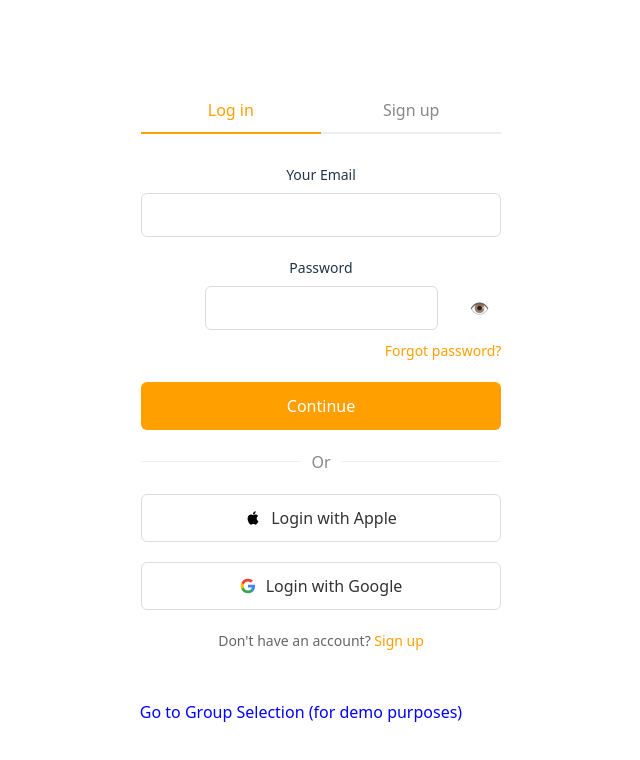
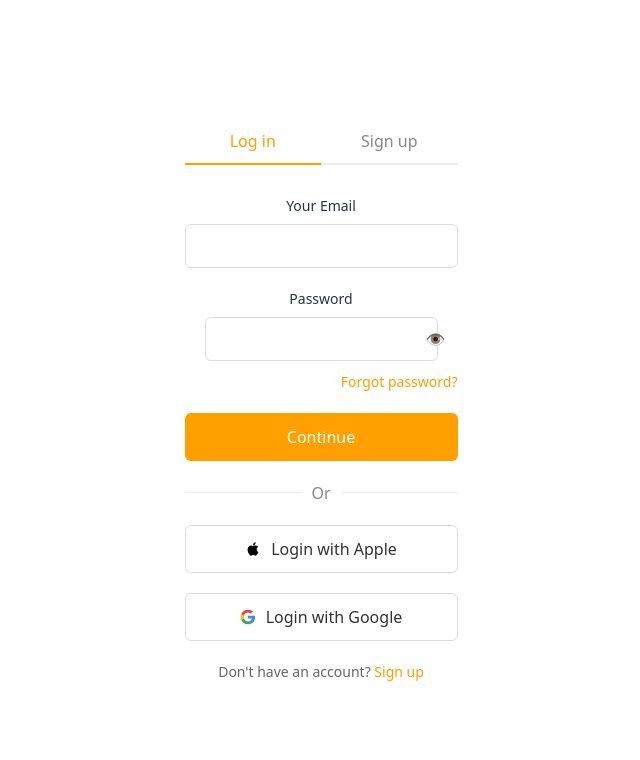
Before and after one commit to austin-pereira/MealMates, a React (Vite) app: page / in a window 1280 px wide. Shown: the top 760 px of the page, without its empty margins (339-979 px from the left). Built offline with nearby package versions, Linux system fonts and the light colour scheme.

Commit message:
logging in redirects to selection, need to work on sign up functionality

```diff
--- a/src/App.tsx
+++ b/src/App.tsx
@@ -6,20 +6,14 @@ import './App.css';
 function App() {
   const [currentScreen, setCurrentScreen] = useState<'login' | 'group'>('login');
 
+  const handleLoginSuccess = () => {
+    setCurrentScreen('group');
+  };
+
   return (
     <div className="app-container">
       {currentScreen === 'login' ? (
-        <div>
-          <Login />
-          <div style={{ marginTop: '20px', textAlign: 'center' }}>
-            <button
-              onClick={() => setCurrentScreen('group')}
-              style={{ background: 'none', border: 'none', color: 'blue', cursor: 'pointer' }}
-            >
-              Go to Group Selection (for demo purposes)
-            </button>
-          </div>
-        </div>
+        <Login onLoginSuccess={handleLoginSuccess} />
       ) : (
         <div>
           <GroupSelection />
--- a/src/components/AuthScreens/Login.tsx
+++ b/src/components/AuthScreens/Login.tsx
@@ -3,35 +3,41 @@ import '../../styles/auth.css';
 import { auth, googleProvider } from '../../firebaseConfig';
 import { signInWithPopup, signInWithEmailAndPassword, createUserWithEmailAndPassword } from 'firebase/auth';
 
+interface LoginProps {
+  onLoginSuccess: () => void;
+}
 
-const Login = () => {
+const Login = ({ onLoginSuccess }: LoginProps) => {
   const [email, setEmail] = useState('');
   const [password, setPassword] = useState('');
   const [showPassword, setShowPassword] = useState(false);
+  const [error, setError] = useState('');
 
-  const handleEmailPasswordSignIn = async () => {
+  const handleEmailPasswordSignIn = async (e: React.FormEvent) => {
+    e.preventDefault();
+    setError('');
+
     try {
       await signInWithEmailAndPassword(auth, email, password);
-      // User signed in successfully
-    } catch (error) {
-      // Handle errors here
+      console.log('User signed in successfully');
+      onLoginSuccess(); // Redirect after successful login
+    } catch (error: any) {
+      setError(error.message || 'Failed to sign in');
+      console.error('Login error:', error);
     }
   };
 
   const handleGoogleSignIn = async () => {
+    setError('');
+
     try {
       await signInWithPopup(auth, googleProvider);
-      // User signed in with Google successfully
-      console.log("done!");
-    } catch (error) {
-      // Handle errors here
+      console.log('User signed in with Google successfully');
+      onLoginSuccess(); // Redirect after successful Google login
+    } catch (error: any) {
+      setError(error.message || 'Failed to sign in with Google');
+      console.error('Google login error:', error);
     }
-  };
-
-  const handleSubmit = (e: React.FormEvent) => {
-    e.preventDefault();
-    console.log('Login attempt with:', { email, password });
-    // Add actual authentication logic here
   };
 
   return (
@@ -41,7 +47,9 @@ const Login = () => {
         <div className="auth-tab">Sign up</div>
       </div>
 
-      <form className="auth-form" onSubmit={handleSubmit}>
+      {error && <div className="auth-error">{error}</div>}
+
+      <form className="auth-form" onSubmit={handleEmailPasswordSignIn}>
         <div className="form-group">
           <label htmlFor="email">Your Email</label>
           <input
@@ -76,7 +84,7 @@ const Login = () => {
           </div>
         </div>
 
-        <button type="submit" className="auth-button primary" onClick={handleEmailPasswordSignIn}>
+        <button type="submit" className="auth-button primary">
           Continue
         </button>
 
```
